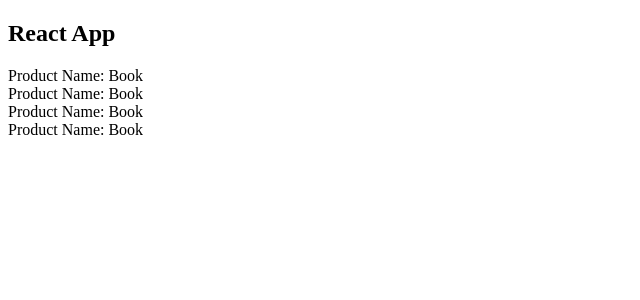
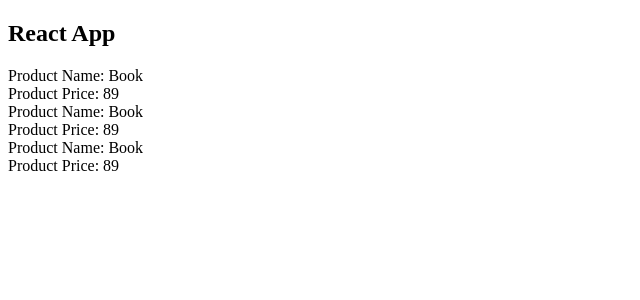
Before and after one commit to Epomis09/React-Redux-Training-Sadri, a React (Create React App) app: page / in a window 1280 px wide. Shown: the top 300 px of the page, without its empty margins (0-640 px from the left). Built offline with nearby package versions, Linux system fonts and the light colour scheme.

Commit message:
14-dynamic-data

```diff
--- a/src/App.js
+++ b/src/App.js
@@ -9,7 +9,6 @@ class App extends React.Component{
                 <Product />
                 <Product />
                 <Product />
-                <Product />
             </div>
         );
     }
--- a/src/components/Product/Product.js
+++ b/src/components/Product/Product.js
@@ -1,5 +1,12 @@
 const Product = () => {
-   return  <div>Product Name: Book</div>
+    const price = 89;
+
+   return (
+    <div>
+        <div>Product Name: Book</div>
+        <div>Product Price: {price}</div>
+    </div>
+  )
 }
 
 export default Product;
```
